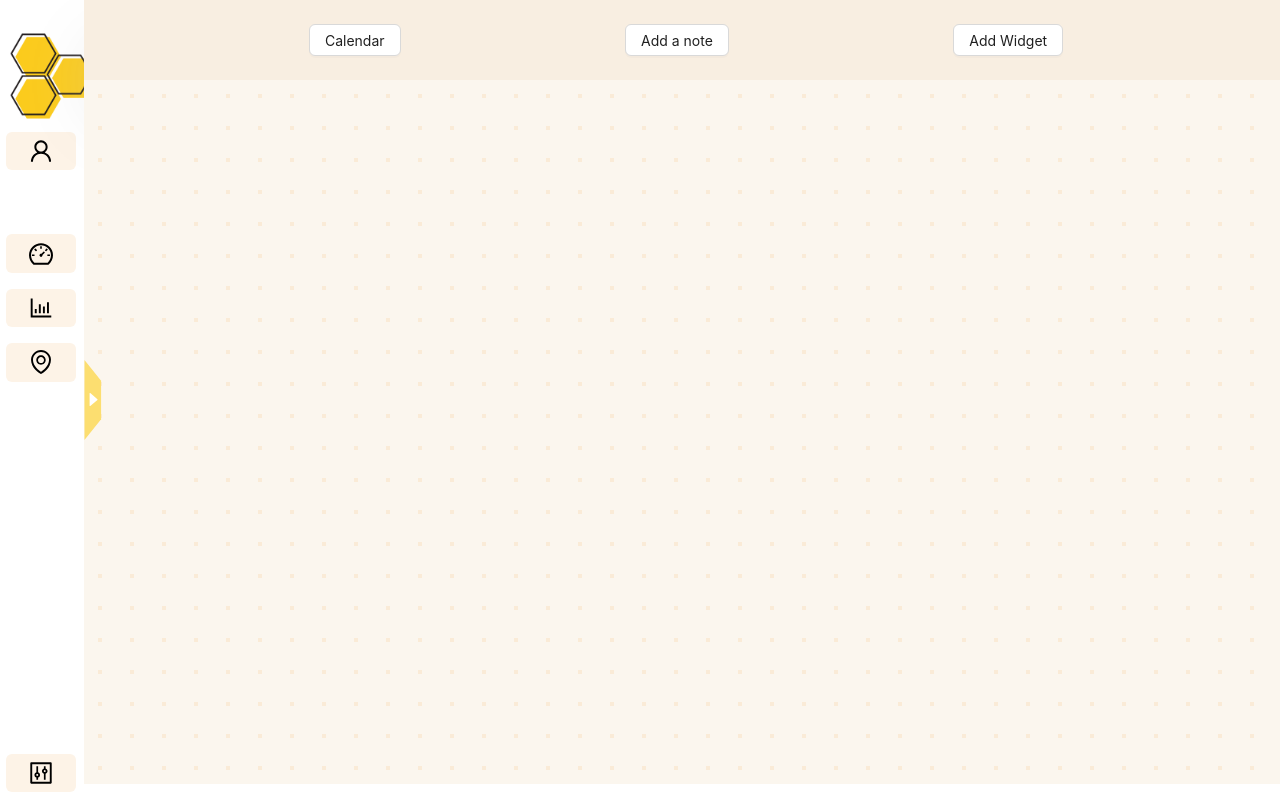
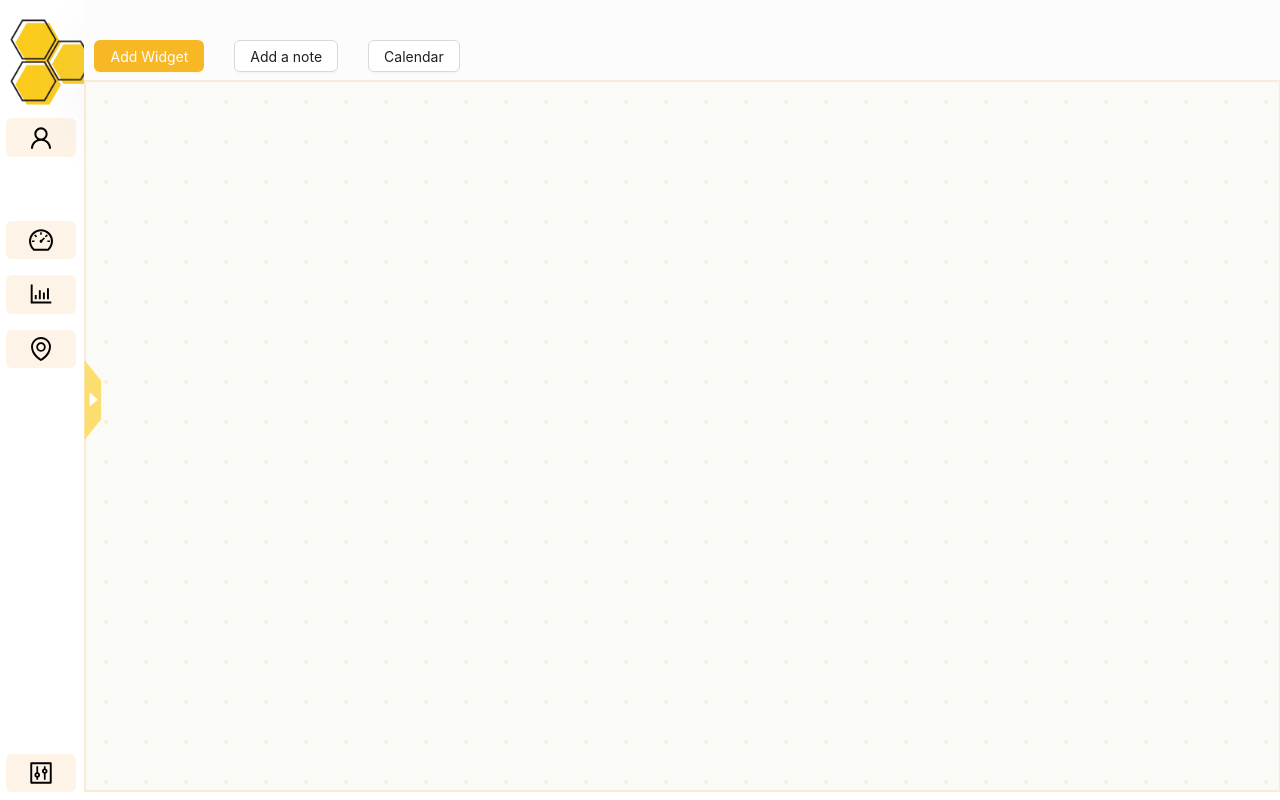
Before and after one commit to Maggie-Rec/BizBuzz, a Next.js app in the folder client/: page / in a window 1280 px wide. Built offline with nearby package versions, Linux system fonts and the light colour scheme.

Commit message:
ui coming together

```diff
--- a/client/components/ReportsView.tsx
+++ b/client/components/ReportsView.tsx
@@ -1,136 +1,164 @@
-'use client';
+"use client";
 
-import styles from '../styles/ReportsView.module.css';
-import React, { ReactNode, use, useEffect, useState } from 'react';
-import { Button, Segmented, DatePicker, TreeSelect, Table, Tooltip, Tree } from 'antd';
-import { todayTimeFilter, lastWeekTF, lastMonthTF, lastQuarterTF, lastYearTF } from '../utils/timeFilters';
-import { PlusOutlined } from '@ant-design/icons';
-import { filters } from '../utils/filters';
-import { generateQuery } from '../utils/queryKing';
+import styles from "../styles/ReportsView.module.css";
+import React, { ReactNode, use, useEffect, useState } from "react";
+import {
+  Button,
+  Segmented,
+  DatePicker,
+  TreeSelect,
+  Table,
+  Tooltip,
+  Tree,
+} from "antd";
+import {
+  todayTimeFilter,
+  lastWeekTF,
+  lastMonthTF,
+  lastQuarterTF,
+  lastYearTF,
+} from "../utils/timeFilters";
+import { PlusOutlined } from "@ant-design/icons";
+import { filters } from "../utils/filters";
+import { generateQuery } from "../utils/queryKing";
 const { RangePicker } = DatePicker;
 
 interface IColumn {
-  title: string,
-  dataIndex: string,
-  maxWidth?: string,
-  width?: string,
-  align?: string,
-  sorter?: (a, b) => number,
-  render?: (el) => ReactNode
+  title: string;
+  dataIndex: string;
+  maxWidth?: string;
+  width?: string;
+  align?: string;
+  sorter?: (a, b) => number;
+  render?: (el) => ReactNode;
 }
 
 async function getTableData(stringifiedQuery: string) {
   try {
-    const res = await fetch('http://localhost:3456/transactions', {
-      method: 'POST',
+    const res = await fetch("http://localhost:3456/transactions", {
+      method: "POST",
       headers: {
-        'Content-Type': 'application/json'
+        "Content-Type": "application/json",
       },
-      body: stringifiedQuery
-    })
+      body: stringifiedQuery,
+    });
 
     const data = await res.json();
     return data;
   } catch (err) {
-    console.log('ERROR: ', err);
+    console.log("ERROR: ", err);
   }
 }
 
 function getColumns(data: { [key: string]: {} | string }) {
   let propertyArr = Object.getOwnPropertyNames(data);
-  if (propertyArr.includes('location')) {
-    propertyArr.splice(propertyArr.indexOf('location'), 1)
-    propertyArr.push(...Object.getOwnPropertyNames(data.location))
+  if (propertyArr.includes("location")) {
+    propertyArr.splice(propertyArr.indexOf("location"), 1);
+    propertyArr.push(...Object.getOwnPropertyNames(data.location));
   }
-  let columns : IColumn[] = [{
-    title: 'ID',
-    dataIndex: 'record_id',
-    width: '8%',
-    align: 'center',
-    sorter: (a, b) => b.record_id - a.record_id
-  }];
+  let columns: IColumn[] = [
+    {
+      title: "ID",
+      dataIndex: "record_id",
+      width: "8%",
+      align: "center",
+      sorter: (a, b) => b.record_id - a.record_id,
+    },
+  ];
 
   propertyArr.forEach((el) => {
-    if (el !== 'record_id' && el !== 'total_with_tax') {
+    if (el !== "record_id" && el !== "total_with_tax") {
       columns.push({
         title: el.charAt(0).toUpperCase() + el.slice(1),
         dataIndex: el,
-        width: '15%',
-        align: 'center',
-      })
+        width: "15%",
+        align: "center",
+      });
     }
-  })
-
-    columns.push({
-      title: '',
-      dataIndex: '',
-      maxWidth: '84%'
-    })
+  });
 
   columns.push({
-    title: 'Total',
-    dataIndex: 'total_with_tax',
-    width: '8%',
-    align: 'center',
+    title: "",
+    dataIndex: "",
+    maxWidth: "84%",
+  });
+
+  columns.push({
+    title: "Total",
+    dataIndex: "total_with_tax",
+    width: "8%",
+    align: "center",
     sorter: (a, b) => b.total_with_tax - a.total_with_tax,
-    render: (el) => el + '£'
-  })
-
+    render: (el) => el + "£",
+  });
 
   return columns;
 }
 
-function getRows(data: { [key: string]: {} | string } []) {
-
+function getRows(data: { [key: string]: {} | string }[]) {
   let finalRows = [];
 
   data.forEach((el, i) => {
     let propertyArr = Object.getOwnPropertyNames(el);
-    if (propertyArr.includes('location')) {
-      propertyArr.splice(propertyArr.indexOf('location'), 1)
-      propertyArr.push(...Object.getOwnPropertyNames(el.location))
+    if (propertyArr.includes("location")) {
+      propertyArr.splice(propertyArr.indexOf("location"), 1);
+      propertyArr.push(...Object.getOwnPropertyNames(el.location));
     }
 
-    let newRow = {key: `${i}`};
-    propertyArr.forEach(prop => {
-      if(prop === 'date' || prop === 'time' || prop ==='record_id' || prop === 'total_with_tax') {
+    let newRow = { key: `${i}` };
+    propertyArr.forEach((prop) => {
+      if (
+        prop === "date" ||
+        prop === "time" ||
+        prop === "record_id" ||
+        prop === "total_with_tax"
+      ) {
         newRow = {
           ...newRow,
-          [prop]: `${prop === 'date'
-            ? (new Date(el[prop].toString())).toLocaleDateString("en-UK")
-            : prop === 'time'
-            ? (new Date(el[prop].toString())).toLocaleTimeString("en-UK")
-            : el[prop]}`
-        }
+          [prop]: `${
+            prop === "date"
+              ? new Date(el[prop].toString()).toLocaleDateString("en-UK")
+              : prop === "time"
+              ? new Date(el[prop].toString()).toLocaleTimeString("en-UK")
+              : el[prop]
+          }`,
+        };
       } else {
         newRow = {
           ...newRow,
-          [prop]: el.location[prop]
-        }
+          [prop]: el.location[prop],
+        };
       }
-    })
+    });
 
     finalRows.push(newRow);
-  })
+  });
 
   return finalRows;
 }
 
-
 const ReportsView = () => {
-
   /* TIME FILTER APPLIED */
-  const [activeTimeFilter, setActiveTimeFilter] = useState(todayTimeFilter as Date[] | null[]);
+  const [activeTimeFilter, setActiveTimeFilter] = useState(
+    todayTimeFilter as Date[] | null[]
+  );
   /* TIME FILTER VALUE BEFORE APPLYING CUSTOM DATE RANGE */
-  const [previousTimeFilter, setPreviousTimeFilter] = useState([null, null] as Date[] | null[]);
+  const [previousTimeFilter, setPreviousTimeFilter] = useState([null, null] as
+    | Date[]
+    | null[]);
   /* CUSTOM TIME RANGE FILTER VALUE */
-  const [customTimeFilter, setCustomTimeFilter] = useState([null, null] as Date[] | null[]);
-
+  const [customTimeFilter, setCustomTimeFilter] = useState([null, null] as
+    | Date[]
+    | null[]);
 
   /* PROPERTY FILTER APPLIED */
-  const [activePropertyFilter, setActivePropertyFilter] = useState([] as string[]);
+  const [activePropertyFilter, setActivePropertyFilter] = useState(
+    [] as string[]
+  );
   /* CUSTOM PROPERTY FILTERS SELECTED */
-  const [selectedPropertyFilters, setSelectedPropertyFilters] = useState([] as string[]);
+  const [selectedPropertyFilters, setSelectedPropertyFilters] = useState(
+    [] as string[]
+  );
 
   /* STATE TO DISPLAY LOADING SPINNER ON THE TABLE */
   const [isLoading, setIsLoading] = useState(false);
@@ -144,37 +172,37 @@ const ReportsView = () => {
     // console.log(generateQuery(activePropertyFilter, activeTimeFilter));
     setIsLoading(true);
     getTableData(generateQuery(activePropertyFilter, activeTimeFilter))
-      .then(res => {
+      .then((res) => {
         if (res.length > 0) {
-          setTableColumns(getColumns(res[0]))
-          setTableData(getRows(res))
+          setTableColumns(getColumns(res[0]));
+          setTableData(getRows(res));
         } else {
-          setTableData([])
+          setTableData([]);
         }
       })
-      .finally(() =>  setIsLoading(false))
+      .finally(() => setIsLoading(false));
   }, [activeTimeFilter, activePropertyFilter]);
 
   /* HANDLE FILTER CHANGE FROM SEGMENTED COMPONENT */
   function handleSegmentedChange(value: string) {
     switch (value) {
-      case 'Today':
+      case "Today":
         setActiveTimeFilter(todayTimeFilter);
         break;
-      case 'Last Week':
+      case "Last Week":
         setActiveTimeFilter(lastWeekTF);
         break;
-      case 'Last Month':
+      case "Last Month":
         setActiveTimeFilter(lastMonthTF);
         break;
-      case 'Last Quarter':
+      case "Last Quarter":
         setActiveTimeFilter(lastQuarterTF);
         break;
-      case 'Last Year':
+      case "Last Year":
         setActiveTimeFilter(lastYearTF);
         break;
-      case 'All Time':
-        setActiveTimeFilter([new Date(''), new Date('')]);
+      case "All Time":
+        setActiveTimeFilter([new Date(""), new Date("")]);
         break;
     }
   }
@@ -182,23 +210,23 @@ const ReportsView = () => {
   /* HANDLE CUSTOM RANGE SELECTOR VALUE CHANGE */
   function handleCustomRangeChange(dateArr: string[]) {
     /* ON CUSTOM RANGE CLEAN */
-    if (dateArr[0] === '' && dateArr[1] === '') {
+    if (dateArr[0] === "" && dateArr[1] === "") {
       setCustomTimeFilter([null, null]);
       setActiveTimeFilter(previousTimeFilter);
       setPreviousTimeFilter([null, null]);
     } else {
-      const newCustomTF = dateArr.map(el => new Date(el));
+      const newCustomTF = dateArr.map((el) => new Date(el));
       setCustomTimeFilter(newCustomTF);
     }
   }
 
   /* APPLY NEW CUSTOM DATE RANGE AS ACTIVE FILTER */
   function applyNewCustomTF() {
-    if (previousTimeFilter[0] === null && previousTimeFilter[1] === null) setPreviousTimeFilter(activeTimeFilter);
+    if (previousTimeFilter[0] === null && previousTimeFilter[1] === null)
+      setPreviousTimeFilter(activeTimeFilter);
     setActiveTimeFilter(customTimeFilter);
     setCustomTimeFilter([null, null]);
   }
-
 
   /* HANDLE NEW FILTER SELECTION */
   function handleCustomFiltersChange(filterArr: string[]) {
@@ -222,12 +250,12 @@ const ReportsView = () => {
           <TreeSelect
             showSearch
             style={{
-              minWidth: '15vw',
-              maxWidth: '25vw',
+              minWidth: "15vw",
+              maxWidth: "25vw",
             }}
             dropdownStyle={{
               maxHeight: 400,
-              overflow: 'auto',
+              overflow: "auto",
             }}
             placeholder="Select filters"
             allowClear
@@ -239,30 +267,65 @@ const ReportsView = () => {
             onChange={(value) => handleCustomFiltersChange(value)}
           />
           <Button
-            type='primary'
+            type="primary"
             style={{
               minWidth: "5vw",
-              backgroundColor: JSON.stringify(selectedPropertyFilters) === JSON.stringify(activePropertyFilter) ? 'transparent' : '#1677ff',
-              border: JSON.stringify(selectedPropertyFilters) === JSON.stringify(activePropertyFilter) ? '1px solid #1677ff' : 'none',
-              color: JSON.stringify(selectedPropertyFilters) === JSON.stringify(activePropertyFilter) ? '#1677ff' : 'white',
+              backgroundColor:
+                JSON.stringify(selectedPropertyFilters) ===
+                JSON.stringify(activePropertyFilter)
+                  ? "transparent"
+                  : "#f8b825",
+              border:
+                JSON.stringify(selectedPropertyFilters) ===
+                JSON.stringify(activePropertyFilter)
+                  ? "1px solid #f8b825"
+                  : "none",
+              color:
+                JSON.stringify(selectedPropertyFilters) ===
+                JSON.stringify(activePropertyFilter)
+                  ? "#f8b825"
+                  : "white",
             }}
             onClick={() => applyNewCustomFilters()}
-          >Apply</Button>
+          >
+            Apply
+          </Button>
         </div>
         <div className={styles.dateSelector}>
           <Segmented
-            options={['Today', 'Last Week', 'Last Month', 'Last Quarter', 'Last Year', 'All Time']}
+            options={[
+              "Today",
+              "Last Week",
+              "Last Month",
+              "Last Quarter",
+              "Last Year",
+              "All Time",
+            ]}
             onChange={(value) => handleSegmentedChange(value as string)}
             disabled={previousTimeFilter[0] !== null}
+            style={{ backgroundColor: "#ffee98" }}
           ></Segmented>
           <RangePicker
             style={{ width: "15vw" }}
             onChange={(value, stringArr) => handleCustomRangeChange(stringArr)}
           ></RangePicker>
-          {customTimeFilter[0] !== null && <Button type='primary' style={{ minWidth: "5vw" }} onClick={() => applyNewCustomTF()}>Apply</Button>}
+          {customTimeFilter[0] !== null && (
+            <Button
+              type="primary"
+              style={{ minWidth: "5vw" }}
+              onClick={() => applyNewCustomTF()}
+            >
+              Apply
+            </Button>
+          )}
         </div>
-        <Tooltip title='Upload Data' placement='bottomLeft'>
-          <Button type='primary'><PlusOutlined /></Button>
+        <Tooltip title="Upload Data" placement="bottomLeft">
+          <Button
+            type="primary"
+            style={{ backgroundColor: "#f8b825", marginRight: "3vw", width: "4vw" }}
+          >
+            <PlusOutlined />
+          </Button>
         </Tooltip>
       </div>
       <div className={styles.tableContainer}>
@@ -270,8 +333,8 @@ const ReportsView = () => {
           loading={isLoading}
           sticky={true}
           pagination={{
-            position: ['bottomCenter'],
-            defaultPageSize: 50
+            position: ["bottomCenter"],
+            defaultPageSize: 50,
           }}
           scroll={{
             y: "60vh",
@@ -282,7 +345,7 @@ const ReportsView = () => {
         />
       </div>
     </div>
-  )
-}
+  );
+};
 
 export default ReportsView;
--- a/client/components/dashboard/dashboard.tsx
+++ b/client/components/dashboard/dashboard.tsx
@@ -20,6 +20,7 @@ import {
   Space,
   DatePicker,
   Modal,
+  ConfigProvider,
 } from "antd";
 import {
   PieChartOutlined,
@@ -34,6 +35,15 @@ const Dashboard = () => {
   const [openWidget, setOpenWidget] = useState<{ chartType?: string }>({});
   const [notes, setNotes] = useState([]);
 
+  /* PROPERTY FILTER APPLIED */
+  const [activePropertyFilter, setActivePropertyFilter] = useState(
+    [] as string[]
+  );
+  /* CUSTOM PROPERTY FILTERS SELECTED */
+  const [selectedPropertyFilters, setSelectedPropertyFilters] = useState(
+    [] as string[]
+  );
+
   const widgetSelection = useSelector((state: any) => {
     return state.widgetSelection;
   });
@@ -46,11 +56,14 @@ const Dashboard = () => {
   const showWindow = (value: string) => {
     if (value === "bar-chart") {
       setActiveMenu(<BarMenu func={refreshActiveMenu} />);
-    } if (value === "pie-chart") {
+    }
+    if (value === "pie-chart") {
       setActiveMenu(<PieMenu func={refreshActiveMenu} />);
-    } if (value === "line-chart") {
+    }
+    if (value === "line-chart") {
       setActiveMenu(<LineMenu showWidget={showWidget} />);
-    } if (value === "progress-chart") {
+    }
+    if (value === "progress-chart") {
       setActiveMenu(<ProgressMenu />);
     }
     // setOpenMenu(event.target.textContent);
@@ -62,7 +75,7 @@ const Dashboard = () => {
 
   function handleOk() {
     setActiveMenu(false);
-  };
+  }
 
   const handleCancel = () => {
     setActiveMenu(false);
@@ -78,8 +91,8 @@ const Dashboard = () => {
           style={{ display: "flex" }}
           onClick={() => showWindow("pie-chart")}
         >
-          <PieChartOutlined style={{ fontSize: "40px", marginRight: "20px" }} />{" "}
-          <h2>Pie Chart</h2>
+          <PieChartOutlined style={{ fontSize: "20px", marginRight: "20px" }} />{" "}
+          <h2 className={styles.dropdownText}>Pie Chart</h2>
         </div>
       ),
     },
@@ -90,8 +103,8 @@ const Dashboard = () => {
           style={{ display: "flex" }}
           onClick={() => showWindow("bar-chart")}
         >
-          <BarChartOutlined style={{ fontSize: "40px", marginRight: "20px" }} />{" "}
-          <h2>Bar Chart</h2>
+          <BarChartOutlined style={{ fontSize: "20px", marginRight: "20px" }} />{" "}
+          <h2 className={styles.dropdownText}>Bar Chart</h2>
         </div>
       ),
     },
@@ -103,9 +116,9 @@ const Dashboard = () => {
           onClick={() => showWindow("line-chart")}
         >
           <LineChartOutlined
-            style={{ fontSize: "40px", marginRight: "20px" }}
+            style={{ fontSize: "20px", marginRight: "20px" }}
           />
-          <h2>Line Chart</h2>
+          <h2 className={styles.dropdownText}>Line Chart</h2>
         </div>
       ),
     },
@@ -116,8 +129,8 @@ const Dashboard = () => {
           style={{ display: "flex" }}
           onClick={() => showWindow("progress-chart")}
         >
-          <DollarOutlined style={{ fontSize: "40px", marginRight: "20px" }} />{" "}
-          <h2>Progress Chart</h2>
+          <DollarOutlined style={{ fontSize: "20px", marginRight: "20px" }} />{" "}
+          <h2 className={styles.dropdownText}>Progress Chart</h2>
         </div>
       ),
     },
@@ -126,13 +139,16 @@ const Dashboard = () => {
   let containerRef = useRef<HTMLElement>();
 
   function addNote() {
-    setNotes([...notes, {
+    setNotes([
+      ...notes,
+      {
         s: { width: 300, height: 300 },
-      p: { x: 10, y: 10 },
+        p: { x: 20, y: 10 },
         t: "",
         c: "",
-      id: randomAlphaNumeric()
-    }])
+        id: randomAlphaNumeric(),
+      },
+    ]);
   }
 
   useEffect(() => {
@@ -142,10 +158,16 @@ const Dashboard = () => {
 
     let localNotes = JSON.parse(window.localStorage.getItem("notes"));
     localNotes ? setNotes(localNotes) : undefined;
-
   }, []);
 
   return (
+    <ConfigProvider
+      theme={{
+        token: {
+          colorPrimary: "#f8b825",
+        },
+      }}
+    >
       <div>
         <div className={styles.toolBar}>
           <Space wrap>
@@ -154,14 +176,17 @@ const Dashboard = () => {
             </Popover>
           </Space>
 
-
-        <Button onClick={addNote}>Add a note</Button>
+          <Button type="default" onClick={addNote} className={styles.noteBtn}>
+            Add a note
+          </Button>
 
           <Dropdown
             overlayStyle={{ width: "300px" }}
             menu={{ items, selectable: true }}
           >
-          <Button>Add Widget</Button>
+            <Button type="primary" className={styles.widgetBtn}>
+              Add Widget
+            </Button>
           </Dropdown>
         </div>
         <div className={styles.containerDashboard}>
@@ -173,8 +198,9 @@ const Dashboard = () => {
           <section className={styles.widgetContainer} ref={containerRef}>
             {widgetSelection}
             {notes.map((item) => {
-            console.log('re-rendering notes');
-            return <Note
+              console.log("re-rendering notes");
+              return (
+                <Note
                   s={item.s}
                   p={item.p}
                   t={item.t}
@@ -184,6 +210,7 @@ const Dashboard = () => {
                   setter={setNotes}
                   containerRef={containerRef}
                 />
+              );
             })}
           </section>
 
@@ -192,6 +219,7 @@ const Dashboard = () => {
           </Modal>
         </div>
       </div>
+    </ConfigProvider>
   );
 };
 
--- a/client/styles/Dashboard.module.css
+++ b/client/styles/Dashboard.module.css
@@ -1,21 +1,23 @@
 .containerDashboard {
   display: flex;
   flex-direction: column;
-  height: 88vh;
-  width: 94vw;
-  background: radial-gradient(circle, antiquewhite 10%, transparent 11%);
-  background-size: 2em 2em;
-  background-color: rgb(251, 246, 238);
+  height: 89vh;
+  width: 93.5vw;
+  background: radial-gradient(circle, antiquewhite 2%, transparent 10%);
+  background-size: 2.5em 2.5em;
+  background-color: rgb(250, 250, 246);
   opacity: 1;
+  border: antiquewhite 2px solid;
 }
 .toolBar {
   /* border: 1px solid black; */
   width: 94vw;
   height: 10vh;
-  background-color: rgb(248, 238, 225);
+  background-color: rgb(252, 252, 252);
   display: flex;
-  justify-content: space-evenly;
-  align-items: center;
+  flex-direction: row-reverse;
+  justify-content: flex-end;
+  align-items: flex-start;
   box-shadow: 0px 40px 85px -20px #cacaca;
 }
 
@@ -23,6 +25,22 @@
   margin-left: 10px;
 }
 
+.calendarBtn {
+  margin: 40px 0 0 0;
+
+}
+.noteBtn {
+  margin: 40px 30px 0 0;
+
+}
+
+.widgetBtn {
+  margin: 40px 30px 0 10px;
+}
+
+.dropdownText {
+  font-size: 16px;
+}
 .chart {
   border-radius: 15px;
   width: 40vw;
--- a/client/styles/newSideBar2.module.css
+++ b/client/styles/newSideBar2.module.css
@@ -2,11 +2,12 @@
   height: 100vh;
   background-color: white;
   box-sizing: border-box;
-  padding: 3.5vh 0.7vw 0 0.5vw;
+  padding: 1.8vh 0.7vw 0 0.5vw;
   display: flex;
   flex-direction: column;
   gap: 7vh;
   transition: ease-in-out 1s;
+
 }
 
 .userInfoContainer {
@@ -93,6 +94,7 @@
 .logo {
   border-radius: 10px;
 margin-top: -22px;
+overflow: hidden;
 }
 .smlLogo {
   border-radius: 10px;
--- a/client/styles/widgets/barChart.module.css
+++ b/client/styles/widgets/barChart.module.css
@@ -8,7 +8,7 @@
     height: 100%;
     box-shadow: 0px 40px 85px -20px #cacaca;
     background-color: white;
-    /* position: relative; */
+   border: 2px solid antiquewhite;
 }
 
 .icons{
--- a/client/styles/widgets/lineChart.module.css
+++ b/client/styles/widgets/lineChart.module.css
@@ -17,6 +17,8 @@
     height: 100%;
     box-shadow: 0px 40px 85px -20px #cacaca;
     background-color: white;
+     border: 2px solid antiquewhite;
+
 }
 
 .icons{
--- a/client/styles/widgets/pieChart.module.css
+++ b/client/styles/widgets/pieChart.module.css
@@ -8,6 +8,7 @@
     height: 100%;
     box-shadow: 0px 40px 85px -20px #cacaca;
     background-color: white;
+    border: 2px solid antiquewhite;
 }
 
 .icons{
```
Also changed, not shown: client/components/widgets/Progress/progressChart.tsx (+10 -4 lines), client/reducer.tsx (+9 -5 lines), client/styles/Note.module.css (+8 -1 lines), client/styles/ReportsView.module.css (+2 -5 lines), client/styles/widgets/progressChart.module.css (+7 -3 lines). Lines whose indentation alone changed are shown as unchanged.
